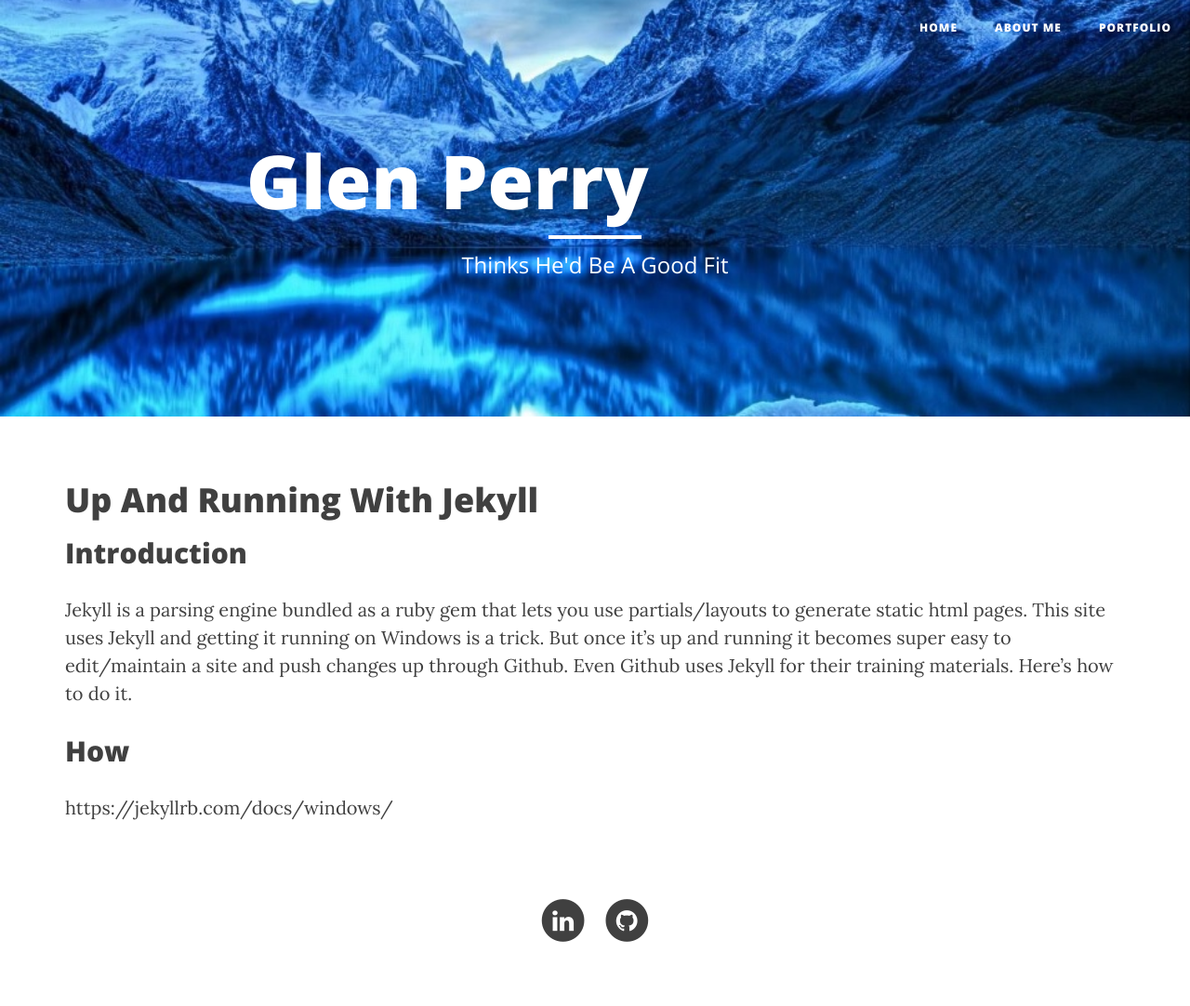
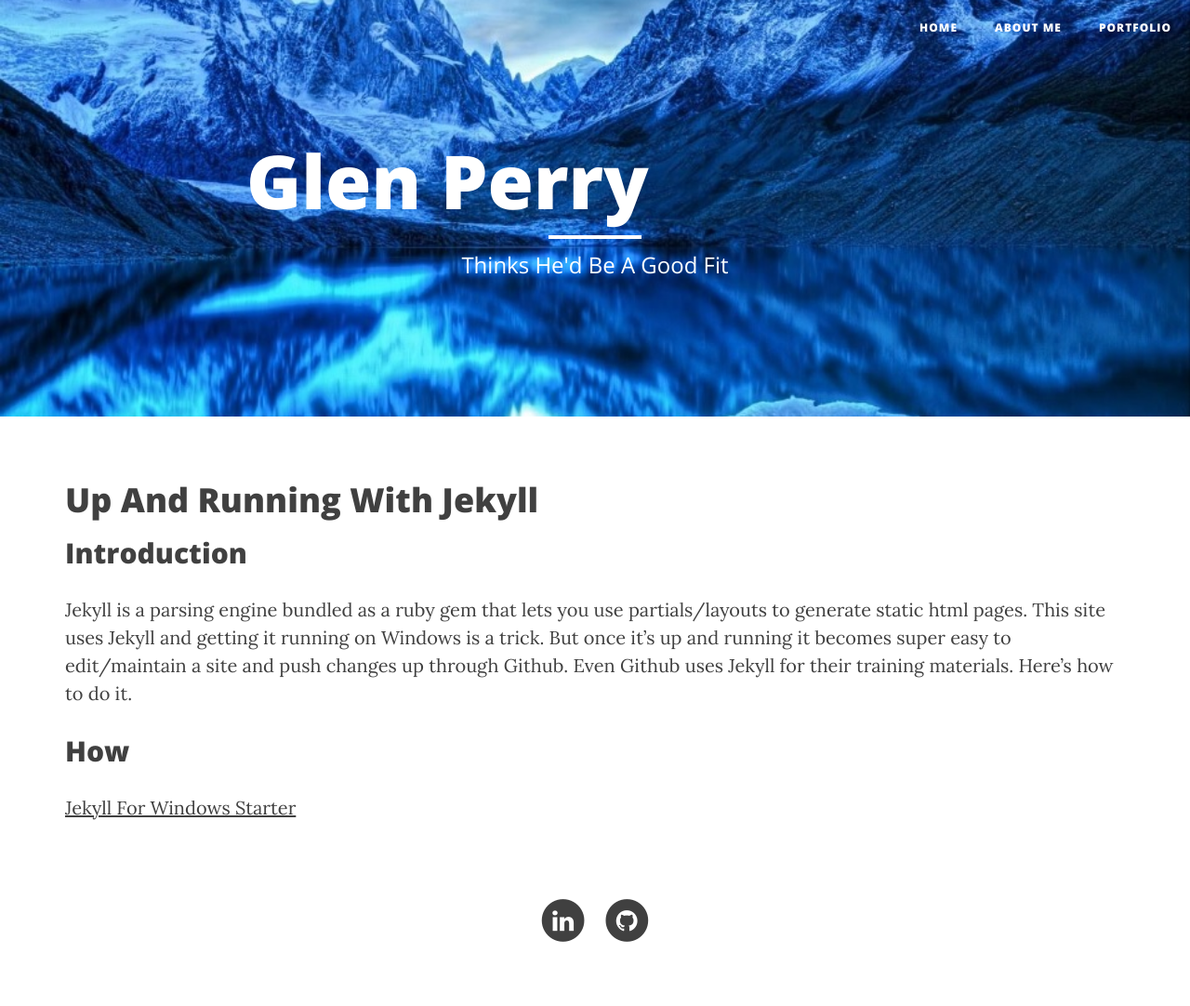
Before and after one commit to glenwperry/glenwperry.github.io, a Jekyll site: the page built from _posts/2016-09-13-up-and-running-with-jekyll.md, in a window 1280 px wide. Shown: the whole page at 93% size. Built offline with Jekyll 4.4.1, drawn with Linux system fonts in a browser that asks for light colours; nearby versions of some CDN libraries.

Commit message:
linkes
linkes

```diff
--- a/_posts/2016-09-13-up-and-running-with-jekyll.md
+++ b/_posts/2016-09-13-up-and-running-with-jekyll.md
@@ -13,4 +13,4 @@ Jekyll is a parsing engine bundled as a ruby gem that lets you use partials/layo
 How
 -----------------
 
-https://jekyllrb.com/docs/windows/
+[Jekyll For Windows Starter](https://jekyllrb.com/docs/windows/)
```
Also changed, not shown: _posts/2016-10-03-pulse.md (renamed from _posts/2016-09-26-demo-site-html5-css.md).
